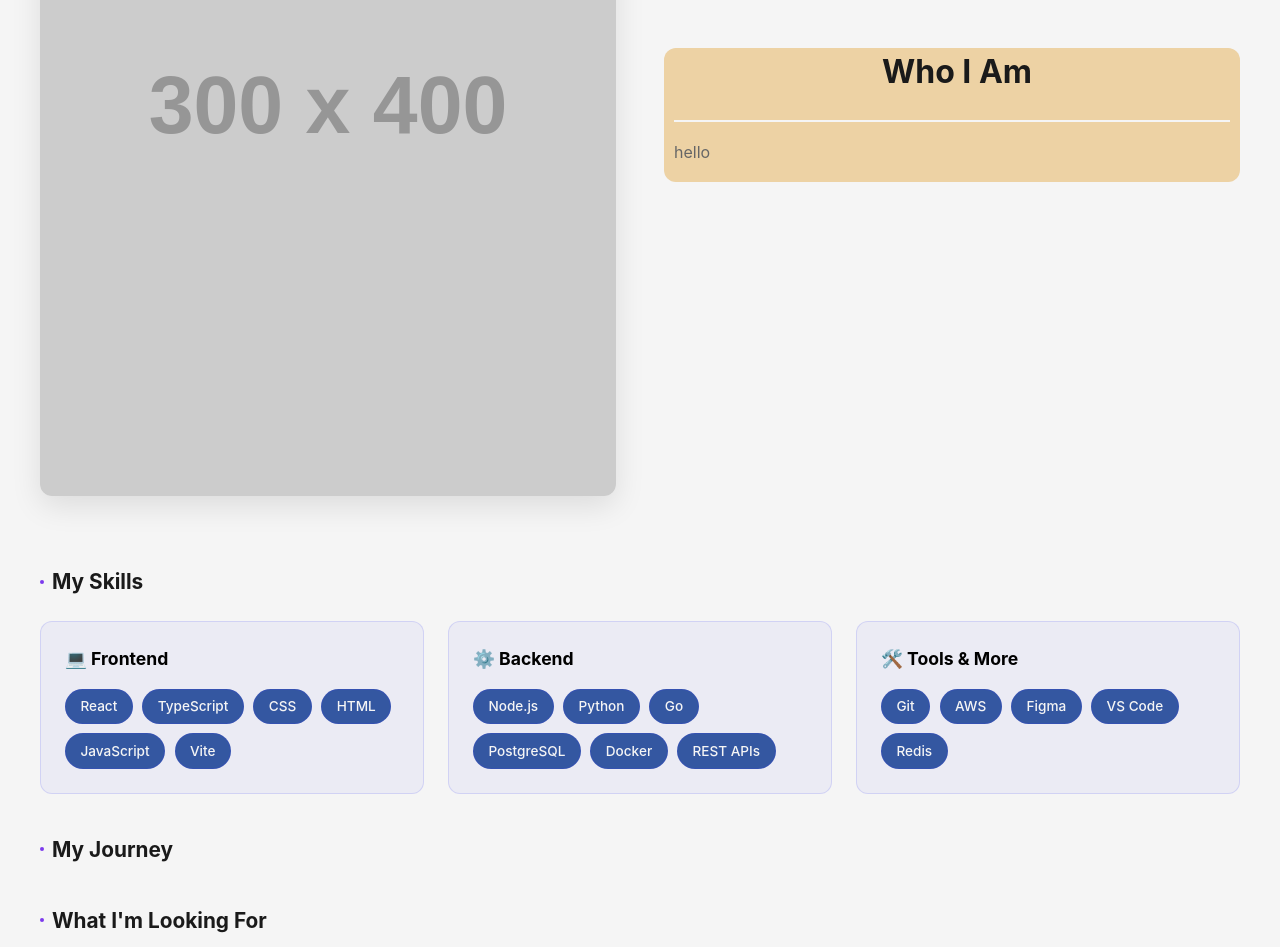
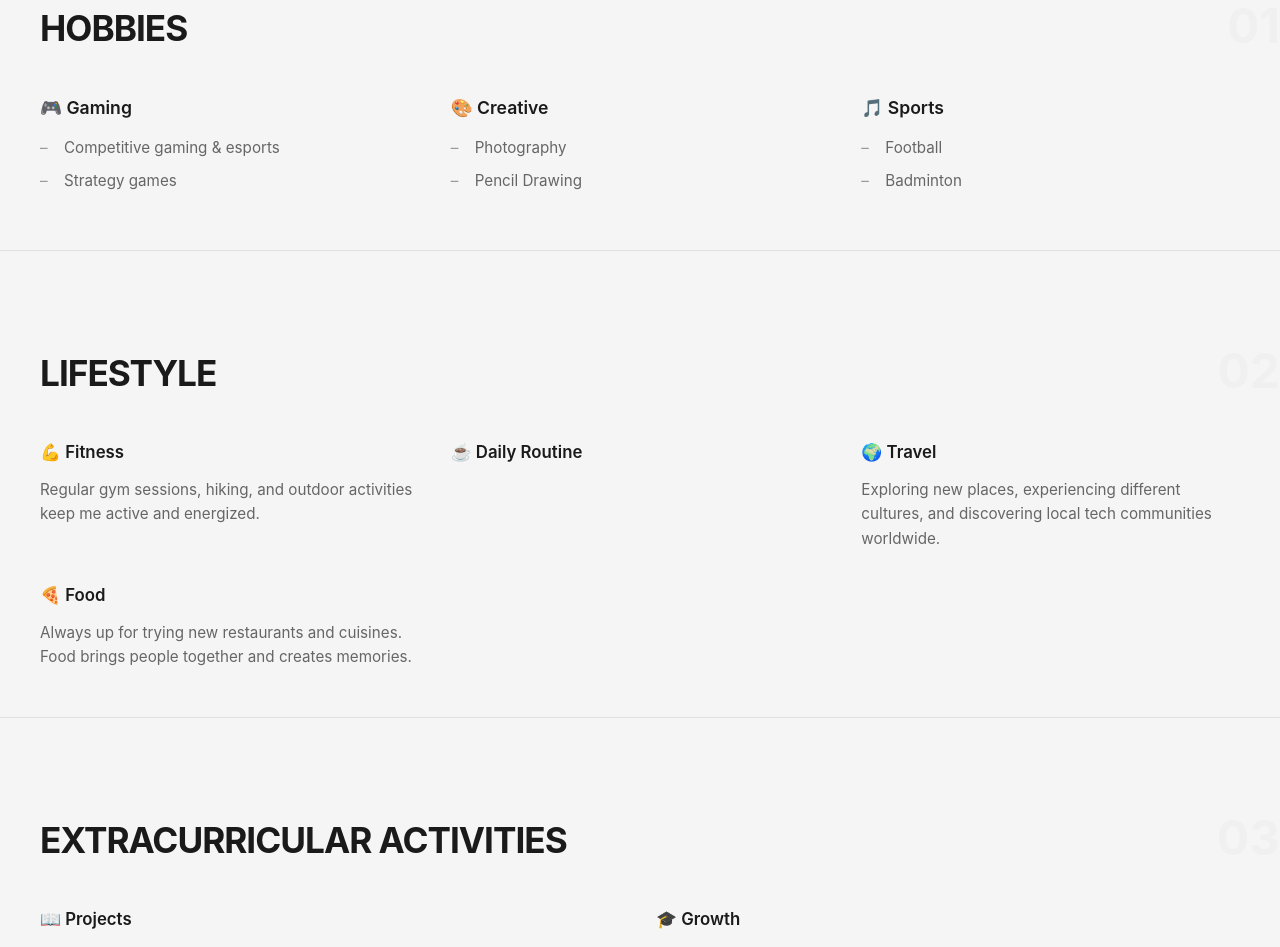
Before and after one commit to Ken1o/Portfolio-Website, a React (Vite) app: page /about in a window 1280 px wide. Shown: the part 400-1347 px from the top of the page. Built offline with nearby package versions, Linux system fonts and the light colour scheme.

Commit message:
made my about page. 1st design

```diff
--- a/src/pages/AboutPage.tsx
+++ b/src/pages/AboutPage.tsx
@@ -10,70 +10,79 @@ const AboutPage: React.FC = () => {
 
       <main className="page-main">
         <div className="page-container">
-          <section className="aboutme-section">
-            <div className="aboutme-content">
-              <div className="personal-photo">
-                <img src="https://via.placeholder.com/300x400?text=Your+Photo" alt="Your photo" />
+          <section className="hero-section">
+            <span className="section-label">PERSONAL INTERESTS</span>
+            <h1 className="hero-title">ABOUT ME</h1>
+            <p className="hero-subtitle">Things that interest me beyond code.</p>
+          </section>
+
+          <section className="interest-section">
+            <div className="section-number">01</div>
+            <h2 className="section-heading">HOBBIES</h2>
+
+            <div className="interest-grid">
+              <div className="interest-category">
+                <h3>🎮 Gaming</h3>
+                <ul>
+                  <li>Competitive gaming & esports</li>
+                  <li>Strategy games</li>
+                </ul>
               </div>
-              <div className="intro-text">
-                <h3>Who I Am</h3>
-                <p> {/* add introduction */}
-                  hello
-                </p>
+              <div className="interest-category">
+                <h3>🎨 Creative</h3>
+                <ul>
+                  <li>Photography</li>
+                  <li>Pencil Drawing</li>
+                </ul>
+              </div>
+              <div className="interest-category">
+                <h3>🎵 Sports</h3>
+                <ul>
+                  <li>Football</li>
+                  <li>Badminton</li>
+                </ul>
               </div>
             </div>
           </section>
 
-          <section className="about-section">
-            <h2>My Skills</h2>
-            <div className="skills-grid">
-              <div className="skill-card">
-                <h3>💻 Frontend</h3>
-                <div className="skill-tags">
-                  <span className="skill-tag">React</span>
-                  <span className="skill-tag">TypeScript</span>
-                  <span className="skill-tag">CSS</span>
-                  <span className="skill-tag">HTML</span>
-                  <span className="skill-tag">JavaScript</span>
-                  <span className="skill-tag">Vite</span>
-                </div>
+          <section className="interest-section">
+            <div className="section-number">02</div>
+            <h2 className="section-heading">LIFESTYLE</h2>
+
+            <div className="lifestyle-grid">
+              <div className="lifestyle-category">
+                <h3>💪 Fitness</h3>
+                <p>Regular gym sessions, hiking, and outdoor activities keep me active and energized.</p>
               </div>
-              <div className="skill-card">
-                <h3>⚙️ Backend</h3>
-                <div className="skill-tags">
-                  <span className="skill-tag">Node.js</span>
-                  <span className="skill-tag">Python</span>
-                  <span className="skill-tag">Go</span>
-                  <span className="skill-tag">PostgreSQL</span>
-                  <span className="skill-tag">Docker</span>
-                  <span className="skill-tag">REST APIs</span>
-                </div>
+              <div className="lifestyle-category">
+                <h3>☕ Daily Routine</h3>
+                <p></p>
               </div>
-              <div className="skill-card">
-                <h3>🛠️ Tools & More</h3>
-                <div className="skill-tags">
-                  <span className="skill-tag">Git</span>
-                  <span className="skill-tag">AWS</span>
-                  <span className="skill-tag">Figma</span>
-                  <span className="skill-tag">VS Code</span>
-                  <span className="skill-tag">Redis</span>
-                </div>
+              <div className="lifestyle-category">
+                <h3>🌍 Travel</h3>
+                <p>Exploring new places, experiencing different cultures, and discovering local tech communities worldwide.</p>
+              </div>
+              <div className="lifestyle-category">
+                <h3>🍕 Food</h3>
+                <p>Always up for trying new restaurants and cuisines. Food brings people together and creates memories.</p>
               </div>
             </div>
           </section>
 
-          <section className="about-section">
-            <h2>My Journey</h2>
-            <p>
+          <section className="interest-section">
+            <div className="section-number">03</div>
+            <h2 className="section-heading">EXTRACURRICULAR ACTIVITIES</h2>
 
-            </p>
-          </section>
-
-          <section className="about-section">
-            <h2>What I'm Looking For</h2>
-            <p>
-
-            </p>
+            <div className="activities-grid">
+              <div className="activity-item">
+                <h3>📖 Projects</h3>
+                <p>Side projects, portfolio building, experimental applications</p>
+              </div>
+              <div className="activity-item">
+                <h3>🎓 Growth</h3>
+                <p>Certifications, workshops, continuous learning in tech</p>
+              </div>
+            </div>
           </section>
         </div>
       </main>
--- a/src/pages/Portfolio.tsx
+++ b/src/pages/Portfolio.tsx
@@ -57,14 +57,6 @@ const PortfolioPage: React.FC = () => {
                 <h3>About Page</h3>
                 <p>Learn more about me and my background. Discover my journey, skills, and what drives me to create meaningful projects.</p>
               </div>
-              <div className="feature-description">
-                <h3>Contact Page</h3>
-                <p>Get in touch with me. Whether you have a question, want to collaborate, or just want to say hi, feel free to reach out!</p>
-              </div>
-              <div className="feature-image">
-                <img src={PortfolioImage} alt="Contact Page" />
-              </div>
-
             </div>
           </section>
         </div>
--- a/src/styles/AboutPage.css
+++ b/src/styles/AboutPage.css
@@ -2,7 +2,7 @@
   min-height: 100vh;
   display: flex;
   flex-direction: column;
-  background: #f5f5f5;
+  background: #ffffff;
   color: #1a1a1a;
 }
 
@@ -17,144 +17,161 @@
   width: 100%;
 }
 
-.page-container h1 {
-  font-size: clamp(2rem, 5vw, 3rem);
-  margin-top: 0;
-  margin-bottom: 3rem;
-  color: #1a1a1a;
+.hero-section {
+  margin-bottom: 6rem;
+  padding-bottom: 3rem;
+  border-bottom: 1px solid #1a1a1a;
+  margin-left: calc(-50vw + 50%);
+  margin-right: calc(-50vw + 50%);
+  padding-left: calc(50vw - 50%);
+  padding-right: calc(50vw - 50%);
 }
 
-.aboutme-section {
-  margin-bottom: 4rem;
+.section-label {
+  display: block;
+  font-size: 0.75rem;
+  letter-spacing: 2px;
+  color: #999999;
+  text-transform: uppercase;
+  margin-bottom: 1rem;
+  font-weight: 600;
 }
 
-.aboutme-content {
-  display: grid;
-  grid-template-columns: 1fr 1fr;
-  gap: 3rem;
-  align-items: center;
+.hero-title {
+  font-size: clamp(2.5rem, 8vw, 4rem);
+  font-weight: 700;
+  margin: 0 0 1rem 0;
+  letter-spacing: -2px;
+  color: #1a1a1a;
+  font-family: 'Courier New', monospace;
 }
 
-.intro-text {
-  border-radius: 12px;
-  background-color: #edd2a4;
+.hero-subtitle {
+  font-size: 1.1rem;
+  color: #666666;
+  margin: 0;
+  font-weight: 400;
 }
 
-.intro-text h3 {
-  font-size: 2rem;
-  margin-top: 0;
-  margin-bottom: 1rem;
-  margin-left: 10px;
-  color: #1a1a1a;
-  justify-self: center;
+.interest-section {
+  margin-bottom: 6rem;
+  padding-bottom: 3rem;
+  border-bottom: 1px solid #e0e0e0;
+  position: relative;
+  margin-left: calc(-50vw + 50%);
+  margin-right: calc(-50vw + 50%);
+  padding-left: calc(50vw - 50%);
+  padding-right: calc(50vw - 50%);
 }
 
-.intro-text p {
-  font-size: 1rem;
-  line-height: 1.8;
-  color: #666666;
-  margin-left: 10px;
-  margin-right: 10px;
-  margin-top: 1.5rem;
-  padding-top: 1rem;
-  border-top: 2px solid #f5f5f5;
+.section-number {
+  font-size: 3rem;
+  font-weight: 700;
+  color: #f0f0f0;
+  position: absolute;
+  top: 0;
+  right: 0;
+  line-height: 1;
+  z-index: 0;
 }
 
-.personal-photo img {
-  width: 100%;
-  height: auto;
-  border-radius: 12px;
-  object-fit: cover;
-  box-shadow: 0 10px 30px rgba(0, 0, 0, 0.1);
+.section-heading {
+  font-size: clamp(1.5rem, 4vw, 2.2rem);
+  font-weight: 700;
+  margin: 0 0 2.5rem 0;
+  color: #1a1a1a;
+  letter-spacing: -1px;
+  position: relative;
+  z-index: 1;
 }
 
-.about-section {
-  margin-bottom: 2.5rem;
+.interest-grid {
+  display: grid;
+  grid-template-columns: repeat(auto-fit, minmax(250px, 1fr));
+  gap: 2rem;
+  margin-top: 2rem;
 }
 
-.about-section h2 {
-  font-size: 1.3rem;
-  margin-top: 0;
-  margin-bottom: 1rem;
-  color: #1a1a1a;
-  display: flex;
-  align-items: center;
-  gap: 0.5rem;
+.interest-category {
+  padding: 0;
 }
 
-.about-section h2::before {
-  content: '';
-  width: 4px;
-  height: 4px;
-  background: #7c3aed;
-  border-radius: 50%;
+.interest-category h3 {
+  font-size: 1.1rem;
+  margin: 0 0 1rem 0;
+  color: #1a1a1a;
+  font-weight: 600;
 }
 
-.about-section p {
-  font-size: 0.95rem;
-  line-height: 1.7;
-  color: #666666;
-  margin-bottom: 1rem;
+.interest-category ul {
+  list-style: none;
+  padding: 0;
+  margin: 0;
 }
 
-.skills-grid {
-  display: grid;
-  grid-template-columns: repeat(auto-fit, minmax(200px, 1fr));
-  gap: 1.5rem;
-  margin-top: 1.5rem;
+.interest-category li {
+  font-size: 0.95rem;
+  color: #666666;
+  margin-bottom: 0.6rem;
+  padding-left: 1.5rem;
+  position: relative;
 }
 
-.skill-card {
-  background: rgba(61, 58, 237, 0.05);
-  padding: 1.5rem;
-  border-radius: 12px;
-  border: 1px solid rgba(58, 61, 237, 0.15);
-  transition: all 0.3s ease;
+.interest-category li:before {
+  content: '–';
+  position: absolute;
+  left: 0;
+  color: #999999;
 }
 
-.skill-card:hover {
-  background: rgba(58, 61, 237, 0.1);
-  border-color: rgba(70, 58, 237, 0.3);
-  transform: translateY(-2px);
+.lifestyle-grid {
+  display: grid;
+  grid-template-columns: repeat(auto-fit, minmax(280px, 1fr));
+  gap: 2rem;
+  margin-top: 2rem;
 }
 
-.skill-card h3 {
-  margin-top: 0;
-  margin-bottom: 0.5rem;
-  font-size: 1.1rem;
-  color: black;
+.lifestyle-category {
+  padding: 0;
 }
 
-.skill-tags {
-  display: flex;
-  flex-wrap: wrap;
-  gap: 0.6rem;
-  margin-top: 1rem;
+.lifestyle-category h3 {
+  font-size: 1.05rem;
+  margin: 0 0 0.8rem 0;
+  color: #1a1a1a;
+  font-weight: 600;
 }
 
-.skill-tag {
-  display: inline-block;
-  background: #3457a1;
-  color: #f5f5f5;
-  padding: 0.4rem 0.9rem;
-  border-radius: 20px;
-  font-size: 0.85rem;
-  font-weight: 500;
-  border: 1px solid rgba(58, 61, 237, 0.2);
-  transition: all 0.2s ease;
+.lifestyle-category p {
+  font-size: 0.95rem;
+  color: #666666;
+  line-height: 1.6;
+  margin: 0;
 }
 
-.skill-tag:hover {
-  background: #88a2da;
-  border-color: rgba(50, 37, 233, 0.4);
-  transform: scale(1.05);
-  color: #1a1a1a;
+.activities-grid {
+  display: grid;
+  grid-template-columns: repeat(auto-fit, minmax(280px, 1fr));
+  gap: 2rem;
+  margin-top: 2rem;
 }
 
-.skill-card p {
+.activity-item {
+  padding: 0;
+}
+
+.activity-item h3 {
+  font-size: 1.05rem;
+  margin: 0 0 0.8rem 0;
+  color: #1a1a1a;
+  font-weight: 600;
+}
+
+.activity-item p {
+  font-size: 0.95rem;
+  color: #666666;
+  line-height: 1.6;
   margin: 0;
-  font-size: 0.9rem;
-  color: #666666;
 }
 
 .page-footer {
@@ -162,32 +179,34 @@
   padding: 2rem;
   color: #999999;
   font-size: 0.9rem;
-  border-top: 1px solid rgba(0, 0, 0, 0.08);
+  border-top: 1px solid #e0e0e0;
 }
 
 @media (max-width: 768px) {
-  .page-container {
-    padding: 2rem;
-  }
-
   .page-main {
     padding: 2rem 1rem;
   }
 
-  .page-container h1 {
-    margin-bottom: 1.5rem;
+  .hero-title {
+    font-size: 2.5rem;
   }
 
-  .hero-content {
-    grid-template-columns: 1fr;
-    gap: 2rem;
+  .section-number {
+    font-size: 2rem;
+    top: -1rem;
+    right: auto;
   }
 
-  .about-section {
-    margin-bottom: 2rem;
+  .interest-grid,
+  .lifestyle-grid,
+  .activities-grid {
+    grid-template-columns: 1fr;
+    gap: 1.5rem;
   }
 
-  .skills-grid {
-    grid-template-columns: 1fr;
+  .hero-section,
+  .interest-section {
+    margin-bottom: 4rem;
+    padding-bottom: 2rem;
   }
 }
--- a/src/styles/TopNav.css
+++ b/src/styles/TopNav.css
@@ -7,6 +7,9 @@
   color: #1a1a1a;
   border-bottom: 1px solid rgba(0, 0, 0, 0.08);
   height: 80px;
+  position: sticky;
+  top: 0;
+  z-index: 1000;
 }
 
 .topnav-brand {
```
